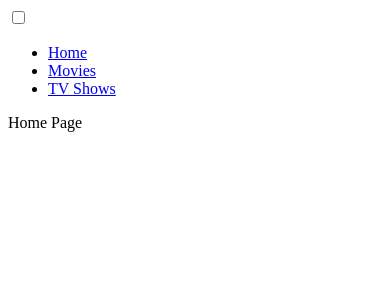
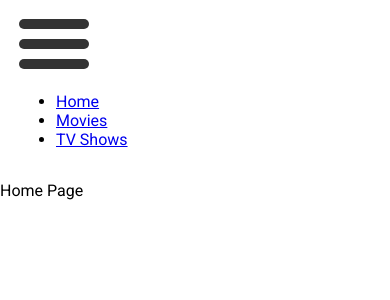
Before and after one commit to DimitarStefan0v/Movie-App, a React (Create React App) app in the folder client/: page / in a window 390 px wide. Shown: the top 300 px of the page. Built offline with nearby package versions, Linux system fonts and the light colour scheme.

Commit message:
Add styles for hamburger menu and some general css

```diff
--- a/client/src/components/MainNavigation/MainNavigation.js
+++ b/client/src/components/MainNavigation/MainNavigation.js
@@ -1,16 +1,25 @@
 import { NavLink } from 'react-router-dom';
+
+import classes from './MainNavigation.module.css'
 
 const MainNavigation = () => {
     return (
-        <header>
-            <div className="hamburger-menu">
+        <header className={classes.header}>
+            <nav className={classes.nav}>
+                <div className={classes.toggle}>
+                    <div className={classes.hamburger}>
                         <input type="checkbox" />
+                        <div className={classes['hamburger-top']}></div>
+                        <div className={classes['hamburger-middle']}></div>
+                        <div className={classes['hamburger-bottom']}></div>
+                    </div>
                 </div>
                 <ul>
                     <li><NavLink to="/">Home</NavLink></li>
                     <li><NavLink to="/movies">Movies</NavLink></li>
                     <li><NavLink to="/series">TV Shows</NavLink></li>
                 </ul>
+            </nav>
         </header>
     );
 };
--- /dev/null
+++ b/client/src/components/MainNavigation/MainNavigation.module.css
@@ -0,0 +1,59 @@
+.header {
+
+}
+
+.nav {
+    display: flex;
+    flex-direction: column;
+    padding: 1rem;
+}
+
+.hamburger {
+    display: flex;
+    flex-direction: column;
+    gap: 10px;
+    width: max-content;
+    height: 60px;
+    position: relative;
+    padding: 0.2rem;
+    cursor: pointer;
+}
+
+.hamburger div {
+    width: 70px;
+    height: 10px;
+    border-radius: 8px;
+    transition: all 0.2s ease-in-out;
+    background-color: #333;
+}
+
+.hamburger input:checked ~ .hamburger-middle {
+    opacity: 0;
+}
+
+.hamburger input:checked ~ .hamburger-top {
+    position: absolute;
+    top: 40%;
+    transform: rotate(45deg);
+}
+
+.hamburger input:checked ~ .hamburger-bottom {
+    position: absolute;
+    top: 40%;
+    transform: rotate(-45deg);
+}
+
+.hamburger input {
+    position: absolute;
+    top: 0;
+    left: 0;
+    display: inline-block;
+    width: 78px;
+    height: 60px;
+    padding: 0;
+    margin: 0;
+    outline: none;
+    z-index: 1;
+    cursor: pointer;
+    appearance: none;
+}
--- a/client/src/index.css
+++ b/client/src/index.css
@@ -0,0 +1,16 @@
+@import url('https://fonts.googleapis.com/css2?family=Roboto:wght@400;900&display=swap');
+
+*,
+*::after,
+*::before {
+    box-sizing: border-box;
+}
+
+html {
+    font-family: 'Roboto', sans-serif;
+}
+
+body {
+    margin: 0 auto;
+    max-width: 1080px;
+}
```
Lines whose indentation alone changed are shown as unchanged.
